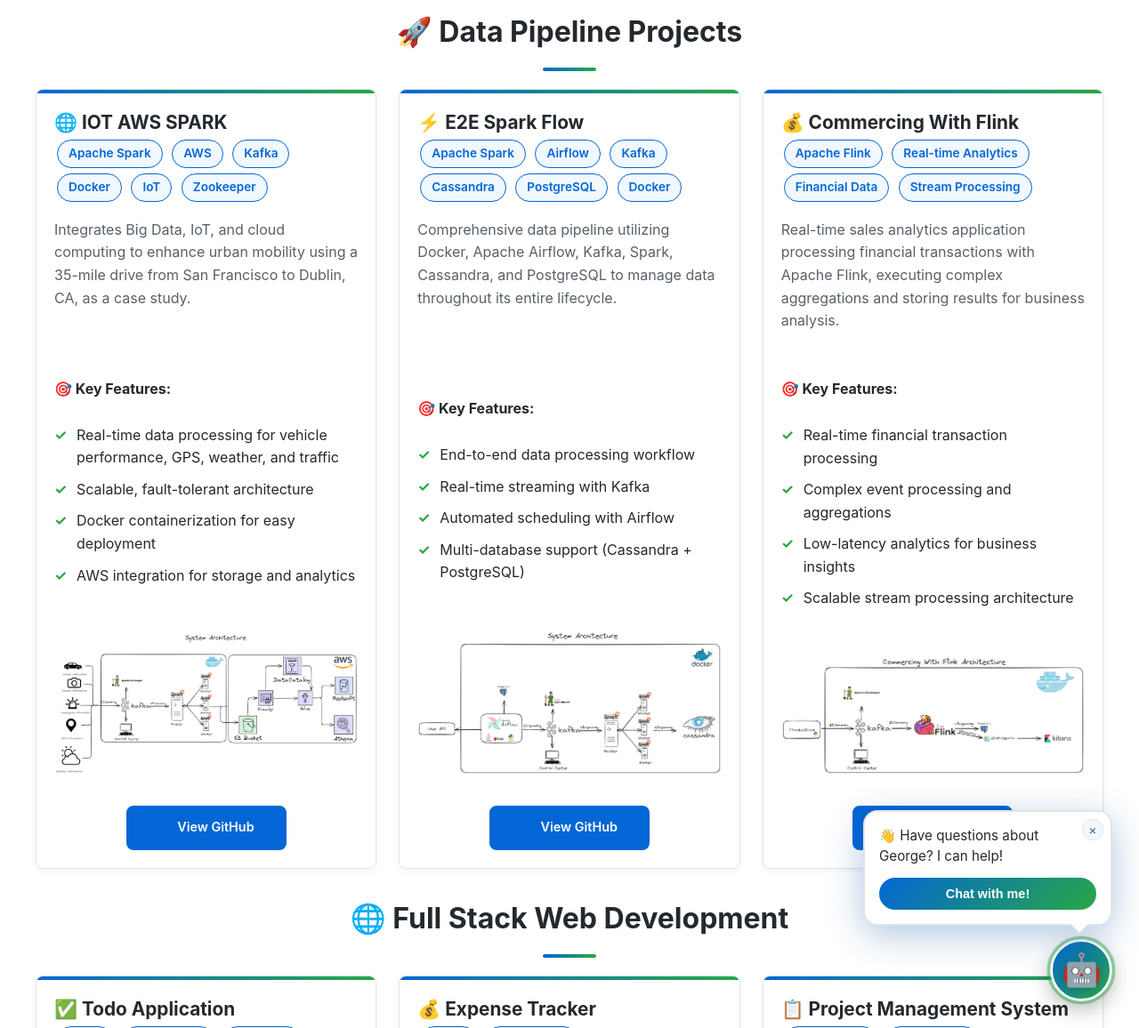
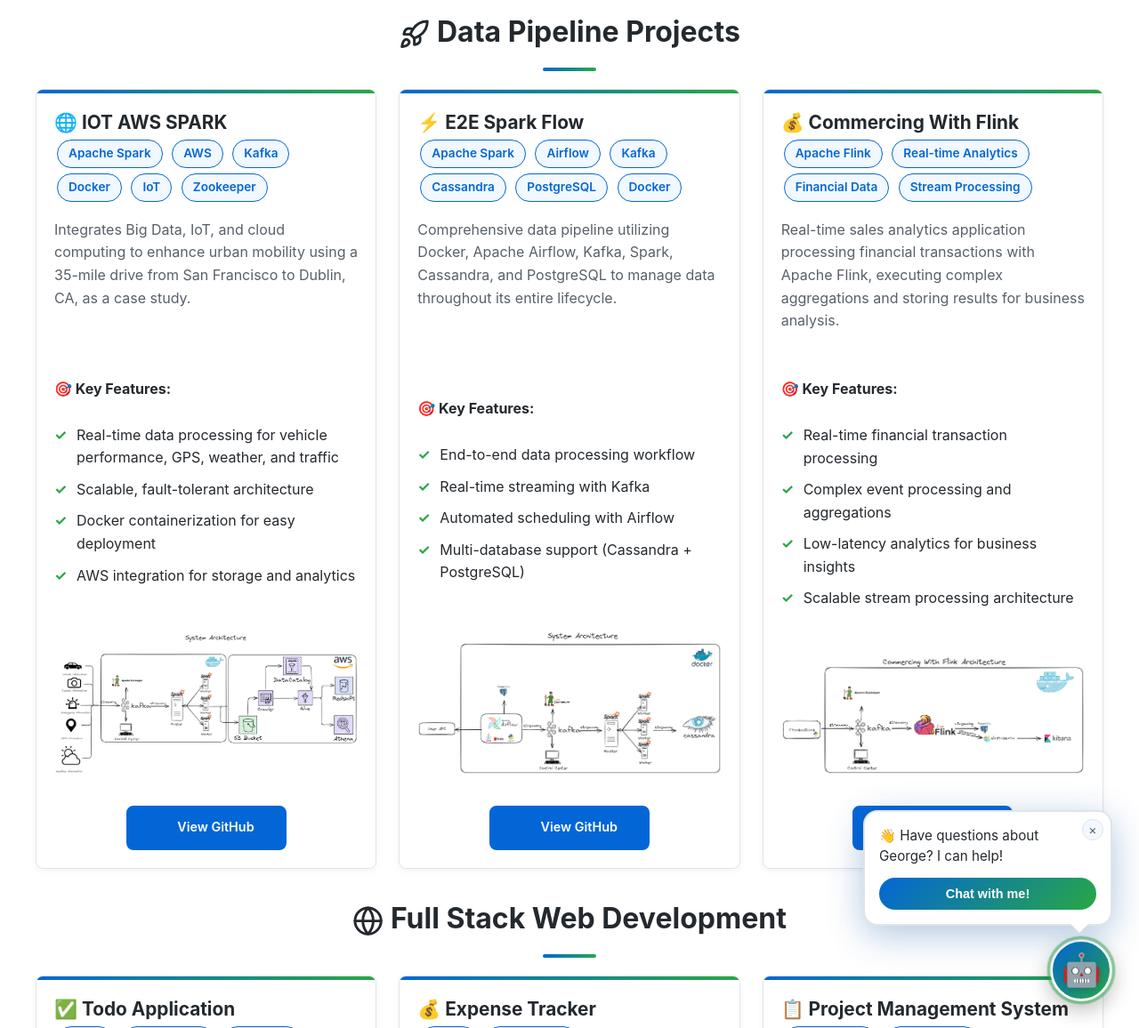
Before and after one commit to georgeerol/georgeerol.github.io, a Jekyll site: the page built from index.md, in a window 1280 px wide and 1400 px high, scrolled down 7379 px. Shown: the part 244-1400 px from the top of the window at 89% size. Built offline with Jekyll 4.4.1, drawn with Linux system fonts in a browser that asks for light colours; some of the changed text lies outside the part shown.

Commit message:
feat: update header emojis

```diff
--- a/index.md
+++ b/index.md
@@ -408,7 +408,7 @@
 <!-- Robotics Projects -->
 <section id="robotics" class="projects-section">
   <div class="section-header">
-    <h2>🤖 Robotics & AI Projects</h2>
+    <h2><i data-lucide="bot" class="lucide-icon"></i> Robotics & AI Projects</h2>
   </div>
 
   <div class="project-grid">
@@ -561,7 +561,7 @@
 <!-- Data Pipeline Projects - SECOND -->
 <section id="data-pipeline" class="projects-section">
   <div class="section-header">
-    <h2>🚀 Data Pipeline Projects</h2>
+    <h2><i data-lucide="rocket" class="lucide-icon"></i> Data Pipeline Projects</h2>
   </div>
 
   <div class="project-grid">
@@ -658,7 +658,7 @@
 <!-- Full Stack Projects -->
 <section id="fullstack" class="projects-section">
   <div class="section-header">
-    <h2>🌐 Full Stack Web Development</h2>
+    <h2><i data-lucide="globe" class="lucide-icon"></i> Full Stack Web Development</h2>
   </div>
 
   <div class="project-grid">
@@ -758,7 +758,7 @@
 <!-- Mobile Projects - LAST -->
 <section id="mobile" class="projects-section">
   <div class="section-header">
-    <h2>📱 Mobile Development</h2>
+    <h2><i data-lucide="smartphone" class="lucide-icon"></i> Mobile Development</h2>
   </div>
 
   <div class="project-grid">
```
